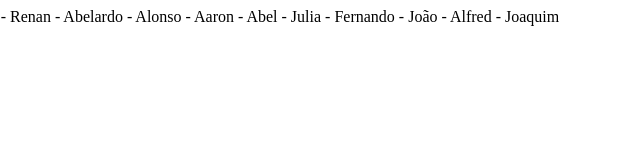
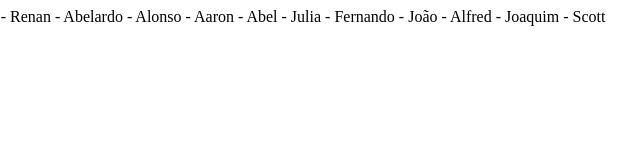
Before and after one commit to Saulo217/projeto-web, a plain HTML site: page index.html in a window 1280 px wide. Shown: the full height of the page, 321-961 px from the left. Drawn offline with Linux system fonts and the light colour scheme.

Commit message:
Versao 8

```diff
--- a/index.html
+++ b/index.html
@@ -22,5 +22,6 @@
     - João
     - Alfred
     - Joaquim
+    - Scott
 </body>
 </html>
```
